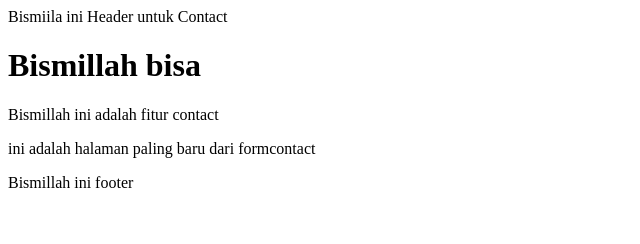
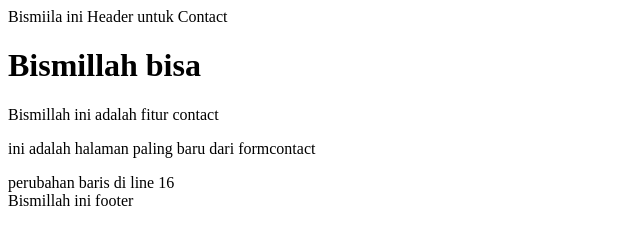
Before and after one commit to rizkyar99/CompanyProfile, a plain HTML site: page contact_us.html in a window 1280 px wide. Shown: the whole page, without its empty margins (0-640 px from the left). Drawn offline with Linux system fonts and the light colour scheme.

Commit message:
tambah baris 16

```diff
--- a/contact_us.html
+++ b/contact_us.html
@@ -13,6 +13,7 @@
     <p>
         ini adalah halaman paling baru dari formcontact
     </p>
+    <div>perubahan baris di line 16</div>
 
     <footer>Bismillah ini footer</footer>
 </body>
```
